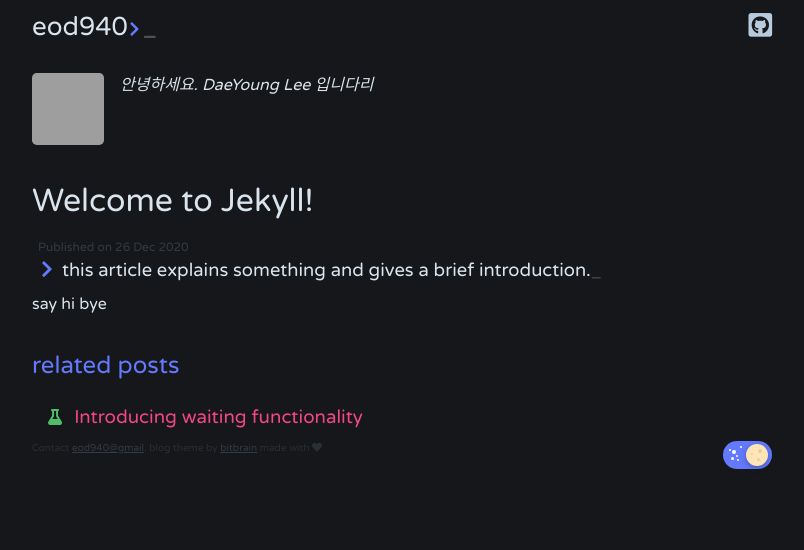
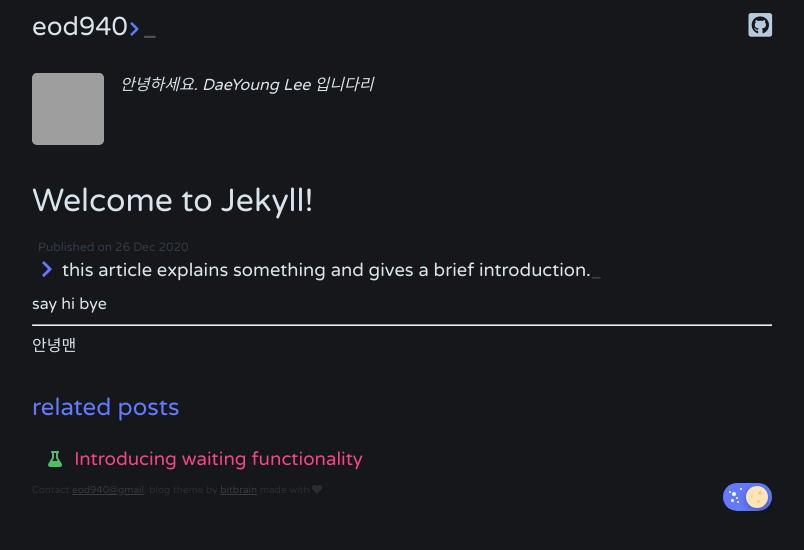
Before and after one commit to eod940/eod940.github.io, a Jekyll site: the page built from _posts/2020-12-26-post.md, in a window 1280 px wide, cut to the strip 0-550 px from the top of the page. Shown: the whole strip, without its empty margins (238-1042 px from the left). Built offline with Jekyll 4.4.1, drawn with Linux system fonts in a browser that asks for light colours; grey boxes are pictures that could not be loaded.

Commit message:
eod940.github.io setting 4

```diff
--- a/_posts/2020-12-26-post.md
+++ b/_posts/2020-12-26-post.md
@@ -6,3 +6,5 @@
 ---
 
 say hi bye
+<hr>
+안녕맨
```
Also changed, not shown: .travis.yml.
